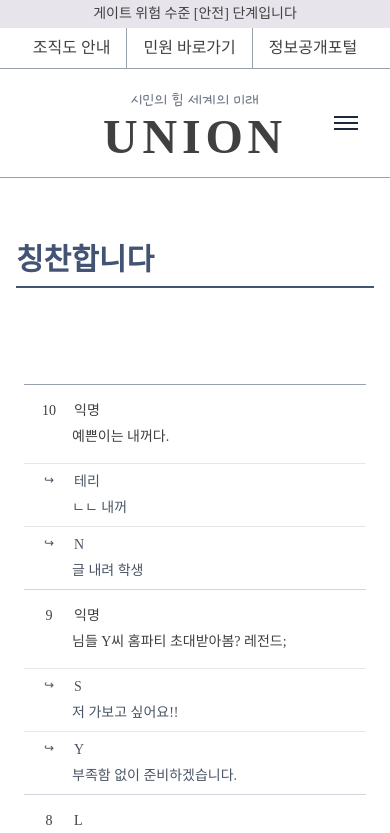
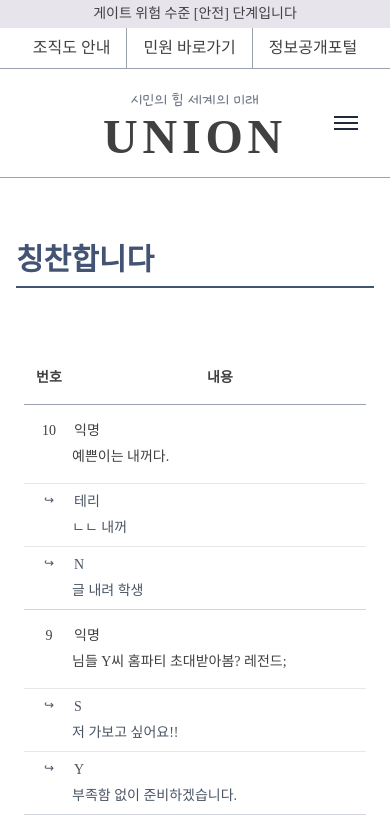
Before and after one commit to union-1002/union-1002.github.io, a React (Vite) app: page /good in a window 390 px wide. Shown: the top 833 px of the page. Built offline with nearby package versions, Linux system fonts and the light colour scheme; a web font is replaced by a local one.

Commit message:
칭찬 게시판 변경

```diff
--- a/src/pages/GoodPage/index.jsx
+++ b/src/pages/GoodPage/index.jsx
@@ -115,9 +115,9 @@ function GoodPage() {
         sidebar={MENU_PROPS['직원 마당']}
       >
         <div className="flex flex-wrap lg:flex-nowrap items-start text-sm font-semibold border-b border-gray-400 pb-4">
-          <div className="hidden lg:block w-[60px] text-center shrink-0">번호</div>
+          <div className="w-[50px] lg:w-[60px] text-center shrink-0">번호</div>
           <div className="hidden lg:block w-[60px] text-center font-medium shrink-0">작성자</div>
-          <div className="hidden lg:block w-full lg:flex-grow lg:ml-5">내용</div>
+          <div className="flex justify-center items-center w-[calc(100%-50px)]  lg:flex-grow lg:mt-0 lg:ml-5">내용</div>
         </div>
 
         {/* 게시글 목록 */}
```
